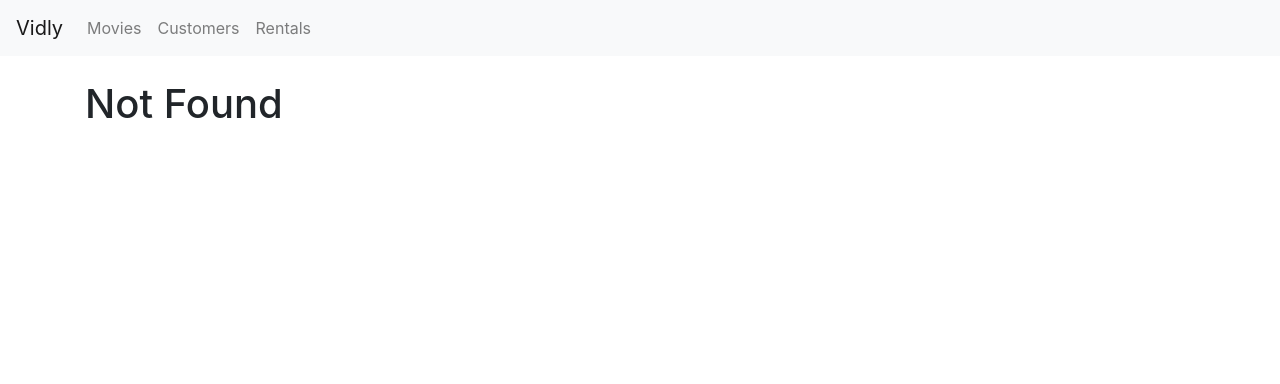
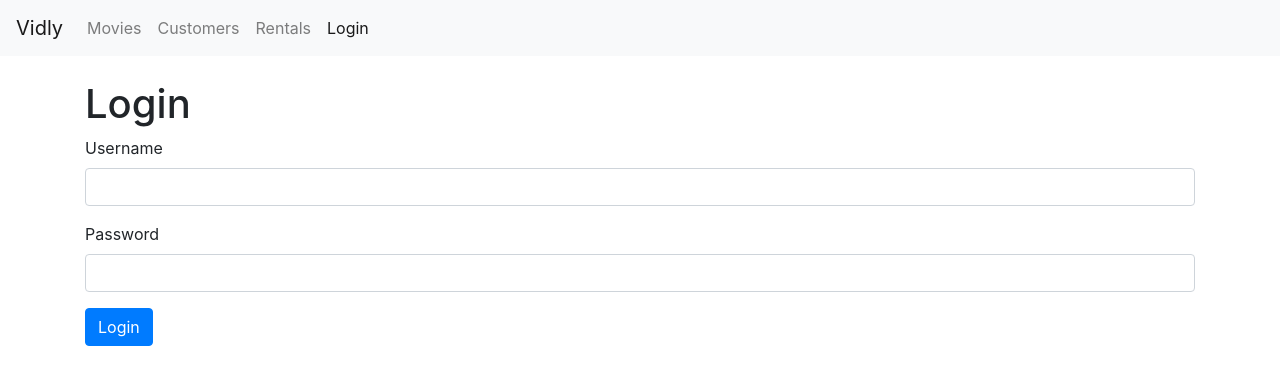
Before and after one commit to YahiaNagib/movies_app, a React (Create React App) app: page /login in a window 1280 px wide. Before the commit this address led to /not-found. Shown: the top 384 px of the page. Built offline with nearby package versions, Linux system fonts and the light colour scheme.

Commit message:
other commit

```diff
--- a/src/App.js
+++ b/src/App.js
@@ -7,6 +7,8 @@ import Customers from './components/customers';
 import Rentals from './components/rentals';
 import NotFound from './components/notFound';
 import NavBar from './components/navBar';
+import MovieForm from './components/movieForm';
+import LoginForm from './components/loginForm';
 
 function App() {
   return (
@@ -14,6 +16,8 @@ function App() {
       <NavBar />
       <main className="container mt-4">
         <Switch>
+          <Route path="/login" component={LoginForm}></Route>
+          <Route path="/movies/:id" component={MovieForm}></Route>
           <Route path="/movies" component={Movies}></Route>
           <Route path="/customers" component={Customers}></Route>
           <Route path="/rentals" component={Rentals}></Route>
--- /dev/null
+++ b/src/components/common/input.jsx
@@ -0,0 +1,19 @@
+import React from "react";
+
+const Input = ({fieldName, label, handleChange, accountField, type}) => {
+  return (
+    <div className="form-group">
+      <label htmlFor={fieldName}>{label}</label>
+      <input
+        type={type}
+        name={fieldName}
+        id={fieldName}
+        value={accountField}
+        onChange={handleChange}
+        className="form-control"
+      />
+    </div>
+  );
+};
+
+export default Input;
--- /dev/null
+++ b/src/components/loginForm.jsx
@@ -0,0 +1,52 @@
+import { React, useState } from "react";
+import Input from './common/input';
+
+const LoginForm = (props) => {
+  const [account, setAccount] = useState({
+    username: "",
+    password: "",
+  });
+
+  const handleSubmit = (e) => {
+    e.preventDefault();
+  };
+
+  const handleChange = (e) => {
+    const { value } = e.target;
+    setAccount((prevAccount) => {
+      // console.log(prevAccount[e.target.name]);
+      // if (e.target.name === "username") {
+      //   return { ...prevAccount, username: value };
+      // } else {
+      //   return { ...prevAccount, password: value };
+      // }
+      prevAccount[e.target.name] = value;
+      return {...prevAccount};
+    });
+  };
+
+  return (
+    <div>
+      <h1>Login</h1>
+      <form onSubmit={handleSubmit}>
+        <Input
+          fieldName="username"
+          label="Username"
+          handleChange={handleChange}
+          accountField={account.username}
+          type="text"
+        />
+        <Input
+          fieldName="password"
+          label="Password"
+          handleChange={handleChange}
+          accountField={account.password}
+          type="password"
+        />
+        <button className="btn btn-primary">Login</button>
+      </form>
+    </div>
+  );
+};
+
+export default LoginForm;
--- a/src/components/movieForm.jsx
+++ b/src/components/movieForm.jsx
@@ -1,6 +1,11 @@
 import React from 'react';
-const MovieForm = () => {
-    return ( <h1> Movie Form </h1> );
+const MovieForm = (props) => {
+    return (
+        <div>
+            <h1> Movie Form | {props.match.params.id} </h1>
+            <button className="btn btn-primary" onClick={() => props.history.push("/movies")}> Save </button>
+        </div>
+     );
 }
 
 export default MovieForm;
--- a/src/components/moviesTable.jsx
+++ b/src/components/moviesTable.jsx
@@ -1,30 +1,37 @@
 import React from "react";
 import Table from "./common/table";
 import Like from "./common/like";
+import { Link } from "react-router-dom";
 
 function MoviesTable(props) {
   const columns = [
-    { path: "title", label: "Title" },
+    {
+      path: "title",
+      label: "Title",
+      content: (movie) => (
+        <Link to={`/movies/${movie._id}`}>{movie.title}</Link>
+      ),
+    },
     { path: "genre.name", label: "Genre" },
     { path: "numberInStock", label: "Stock" },
     { path: "dailyRentalRate", label: "Rate" },
     {
       key: "like",
-      content: movie => (
+      content: (movie) => (
         <Like liked={movie.liked} onClick={() => props.onLike(movie)} />
-      )
+      ),
     },
     {
       key: "delete",
-      content: movie => (
+      content: (movie) => (
         <button
           onClick={() => props.onDelete(movie)}
           className="btn btn-danger btn-sm"
         >
           Delete
         </button>
-      )
-    }
+      ),
+    },
   ];
 
   // sortColumn: This is the sorted column, it is used to view the arrow icon
--- a/src/components/navBar.jsx
+++ b/src/components/navBar.jsx
@@ -29,6 +29,9 @@ const NavBar = () => {
           <NavLink className="nav-item nav-link" to="/rentals">
             Rentals
           </NavLink>
+          <NavLink className="nav-item nav-link" to="/login">
+            Login
+          </NavLink>
         </div>
       </div>
     </nav>
```
Also changed, not shown: 2 other files (tests, documents, lock files or other folders). Lines whose indentation alone changed are shown as unchanged.
